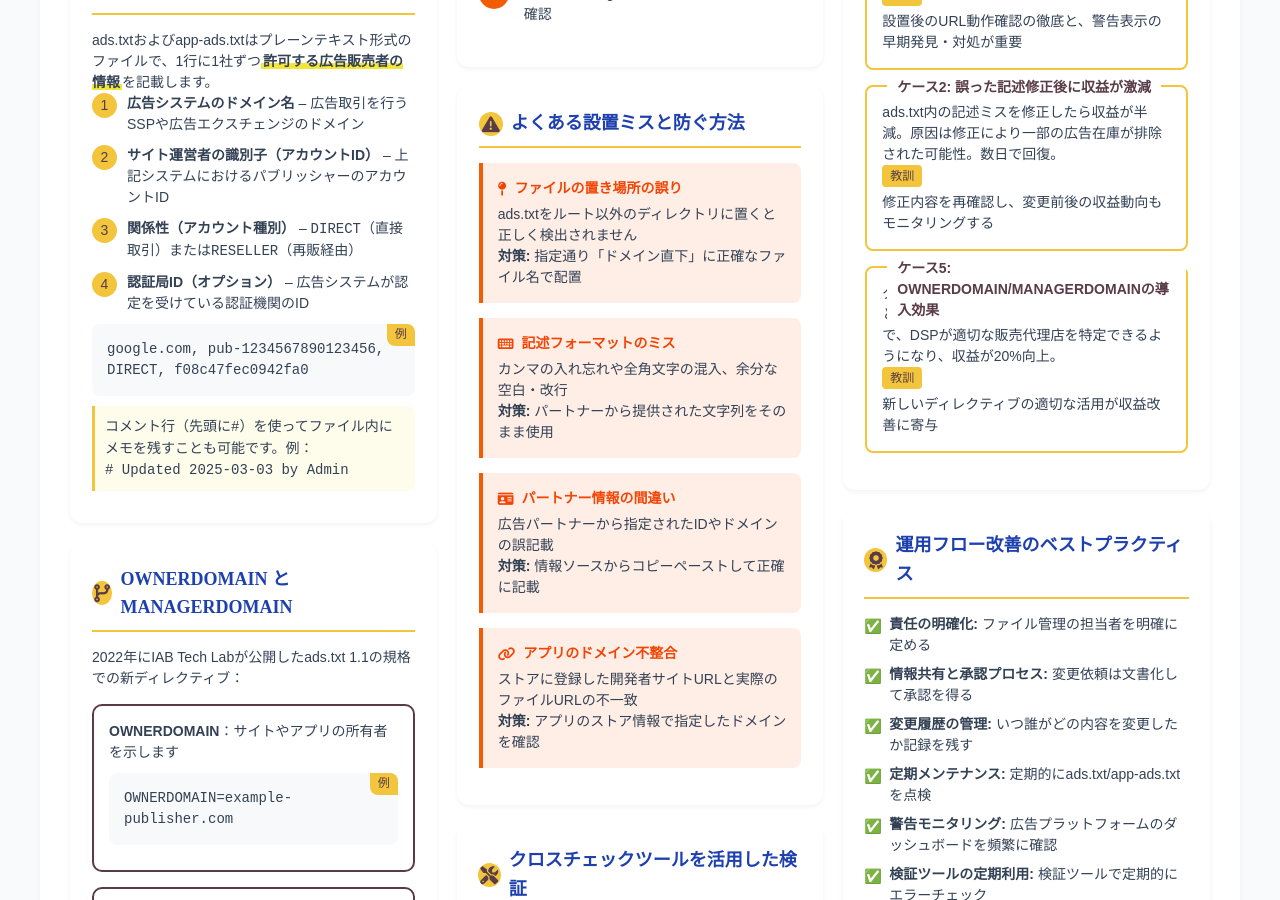
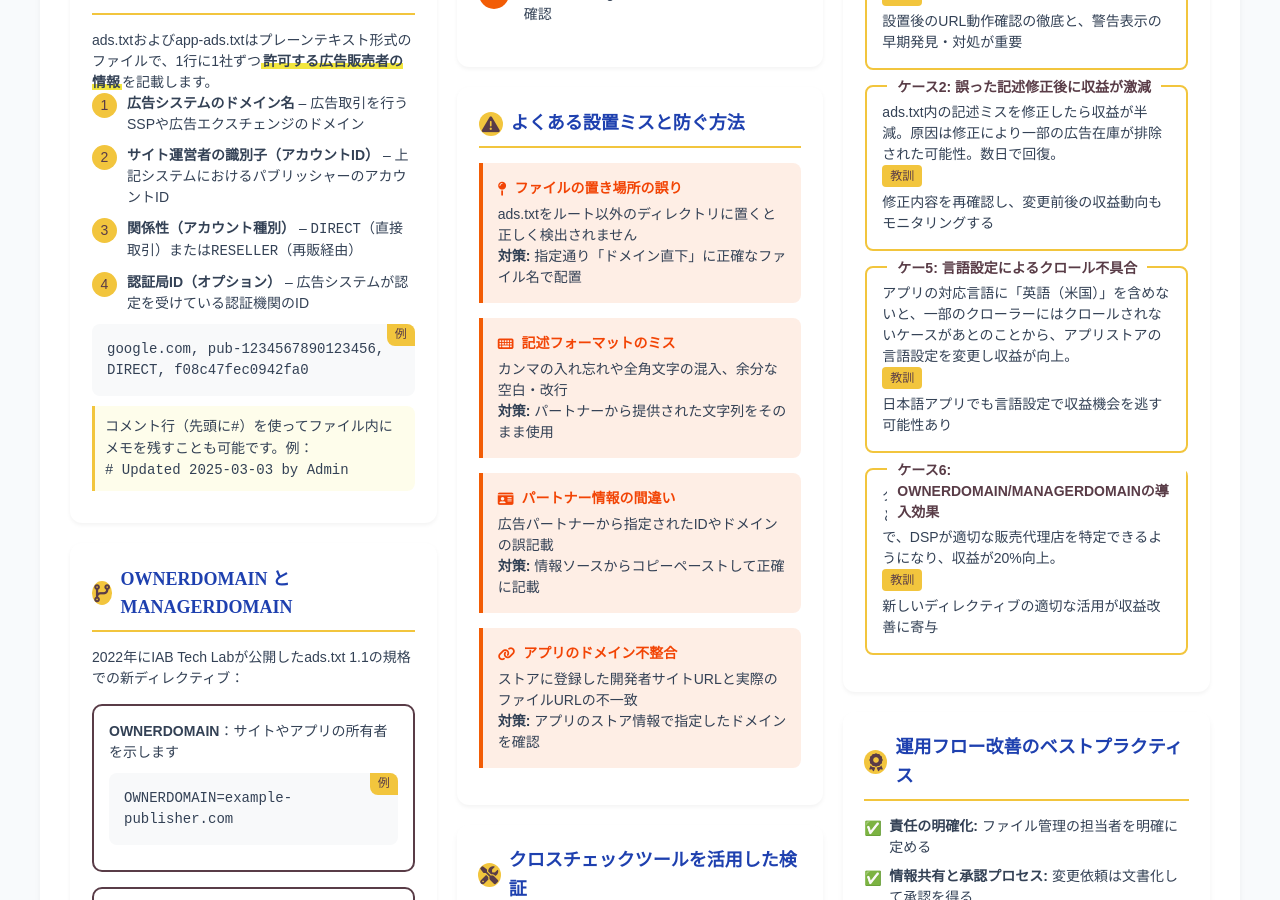
Before and after one commit to miyaichi/adstxt-Inspector, a Jekyll site: the page docs/ja/ads-txt-infographic.html, which Jekyll copies as it is, in a window 1280 px wide and 900 px high, scrolled down 1352 px. Built offline with Jekyll 4.4.1, drawn with Linux system fonts in a browser that asks for light colours; some web fonts are replaced.

Commit message:
feat: ドキュメントに言語設定による収益向上のケーススタディを追加

```diff
--- a/docs/ja/ads-txt-infographic.html
+++ b/docs/ja/ads-txt-infographic.html
@@ -891,7 +891,14 @@
                         </div>
 
                         <div class="case-study">
-                            <div class="case-study-title">ケース5: OWNERDOMAIN/MANAGERDOMAINの導入効果</div>
+                            <div class="case-study-title">ケー5: 言語設定によるクロール不具合</div>
+                            <p>アプリの対応言語に「英語（米国）」を含めないと、一部のクローラーにはクロールされないケースがあとのことから、アプリストアの言語設定を変更し収益が向上。</p>
+                            <div class="tag">教訓</div>
+                            <p>日本語アプリでも言語設定で収益機会を逃す可能性あり</p>
+                        </div>
+
+                        <div class="case-study">
+                            <div class="case-study-title">ケース6: OWNERDOMAIN/MANAGERDOMAINの導入効果</div>
                             <p>グローバルメディア企業がOWNERDOMAINとMANAGERDOMAINを適切に設定したことで、DSPが適切な販売代理店を特定できるようになり、収益が20%向上。</p>
                             <div class="tag">教訓</div>
                             <p>新しいディレクティブの適切な活用が収益改善に寄与</p>
```
